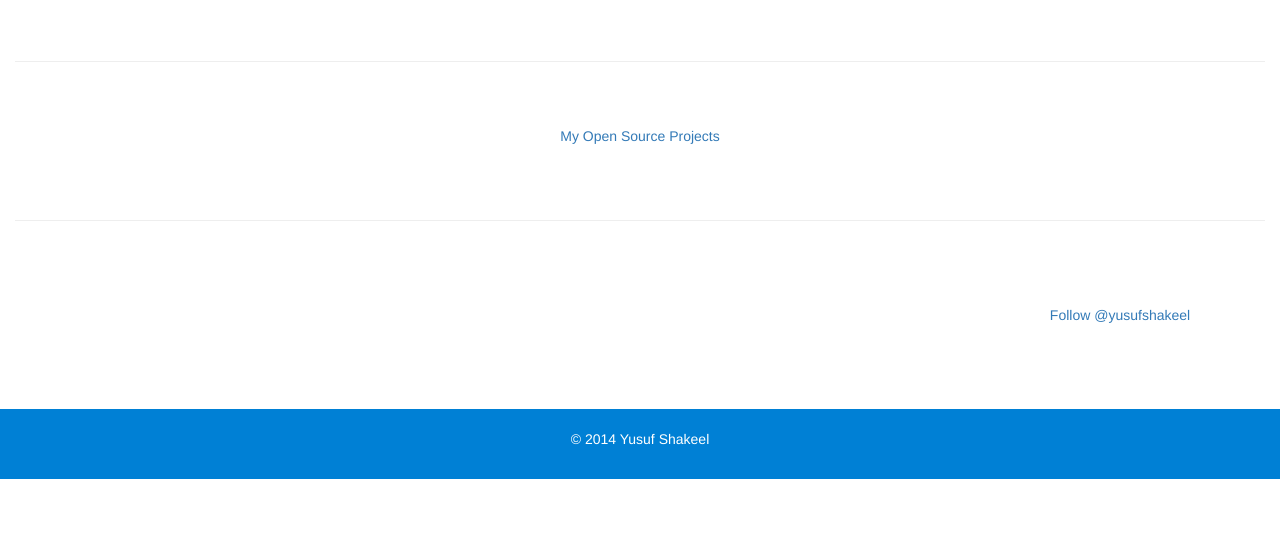
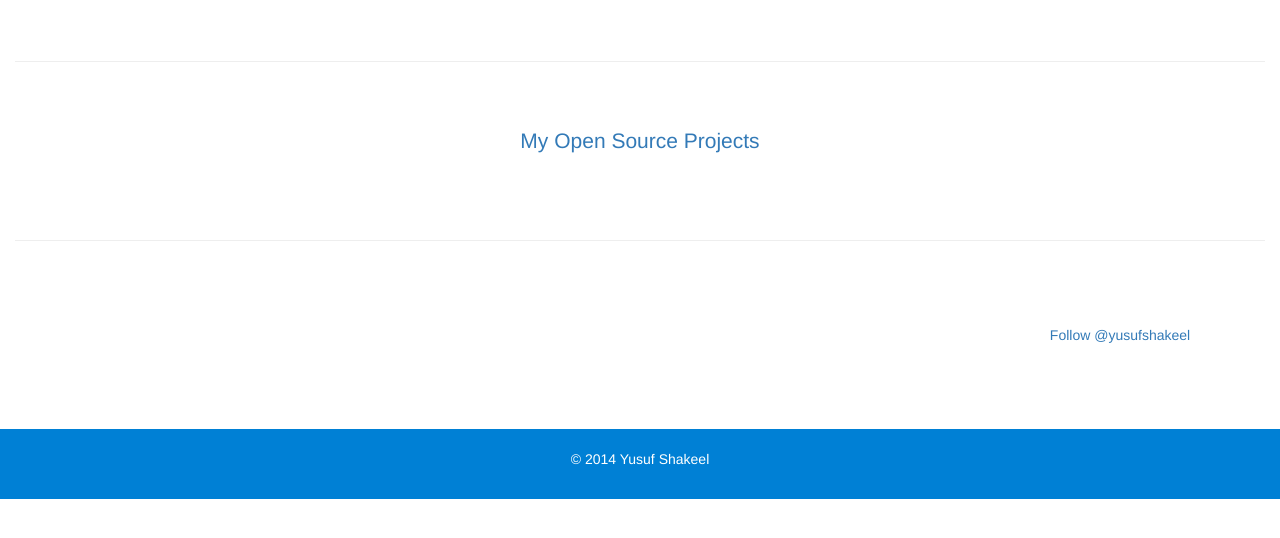
Before and after one commit to yusufshakeel/yusufshakeel.github.io, a plain HTML site: page index.html in a window 1280 px wide. Shown: the part 188-726 px from the top of the page. Drawn offline with Linux system fonts and the light colour scheme.

Commit message:
Update index.html

```diff
--- a/index.html
+++ b/index.html
@@ -41,7 +41,7 @@
 			<hr class="hr-divider">
 			<div class="row animated bounceInLeft">
 				<div class="col-xs-12 col-sm-12 text-center">
-					<p><a href="https://github.com/yusufshakeel">My Open Source Projects</a></p>
+					<p class="lead"><a href="https://github.com/yusufshakeel">My Open Source Projects</a></p>
 				</div>
 			</div>
 			<hr class="hr-divider">
```
